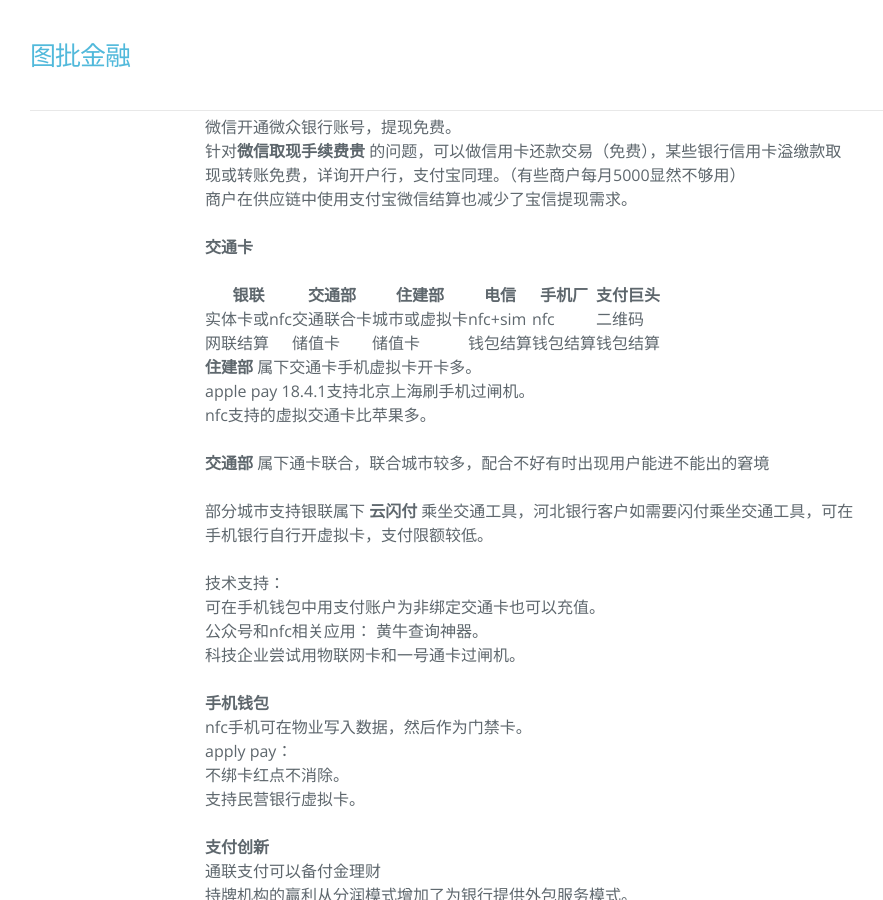
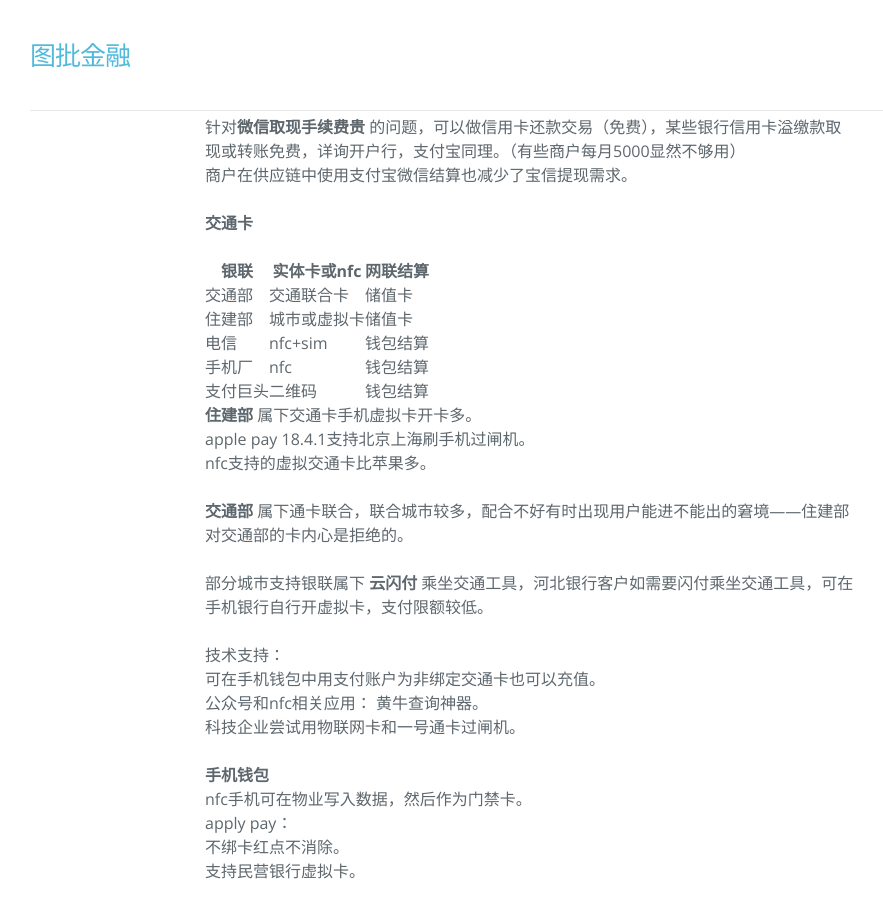
Before and after one commit to hebbank/jekyll, a Jekyll site: the page built from _posts/2017-05-01-xg.md, in a window 1280 px wide and 900 px high, scrolled down 2087 px. Shown: the whole window, without its empty margins (110-993 px from the left). Built offline with Jekyll 4.4.1, drawn with Linux system fonts in a browser that asks for light colours; nearby versions of some CDN libraries; some of the changed text lies outside the part shown.

Commit message:
Update 相关信息

```diff
--- a/_posts/2017-05-01-xg.md
+++ b/_posts/2017-05-01-xg.md
@@ -47,8 +47,7 @@ pos收款用的活期账户必须是一类卡，以前有账户的需要销户
 pos机闪付支付属于线下支付，需要客户开通apple pay或华为小米三星pay，每笔限额1000，每日贷记卡比率3成5，费率低至0.38。
 （我行已支持安卓pay，2016.12.20日起支持apple pay，17年支持华为paly）
 
-银联通过设置线上支付限额应对大额支付领域**竞争关系**。
-——和银联做队友请注意安全。
+银联通过设置线上支付限额应对大额支付领域**竞争关系**。——和银联做队友请注意安全。
 
 **网联**
 断直连时间表：4.1与银行卡有关的条码业务断直连    6.1与银行卡有关的支付业务断直连
@@ -82,16 +81,19 @@ pos机闪付支付属于线下支付，需要客户开通apple pay或华为小
 
 **交通卡**
 
-银联|交通部|住建部|电信|手机厂|支付巨头
----|---|---|---|---|---
-实体卡或nfc|交通联合卡|城市或虚拟卡|nfc+sim|nfc|二维码
-网联结算|储值卡|储值卡|钱包结算|钱包结算|钱包结算
+银联|实体卡或nfc|网联结算
+---|---|---|---
+交通部|交通联合卡|储值卡
+住建部|城市或虚拟卡|储值卡
+电信|nfc+sim|钱包结算
+手机厂|nfc|钱包结算
+支付巨头|二维码|钱包结算
 
 **住建部** 属下交通卡手机虚拟卡开卡多。
 apple pay 18.4.1支持北京上海刷手机过闸机。
 nfc支持的虚拟交通卡比苹果多。
 
-**交通部** 属下通卡联合，联合城市较多，配合不好有时出现用户能进不能出的窘境
+**交通部** 属下通卡联合，联合城市较多，配合不好有时出现用户能进不能出的窘境——住建部对交通部的卡内心是拒绝的。
 
 部分城市支持银联属下 **云闪付** 乘坐交通工具，河北银行客户如需要闪付乘坐交通工具，可在手机银行自行开虚拟卡，支付限额较低。
 
```
